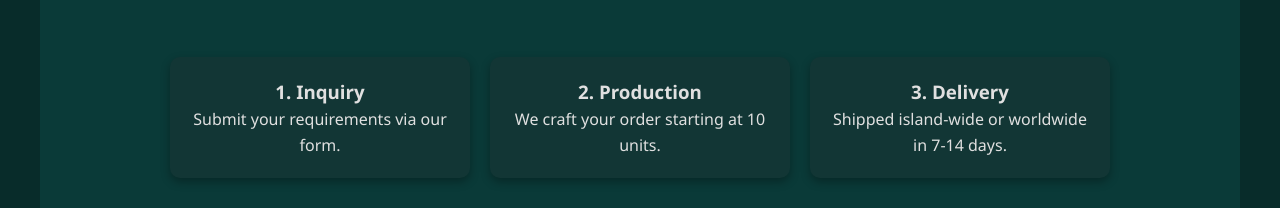
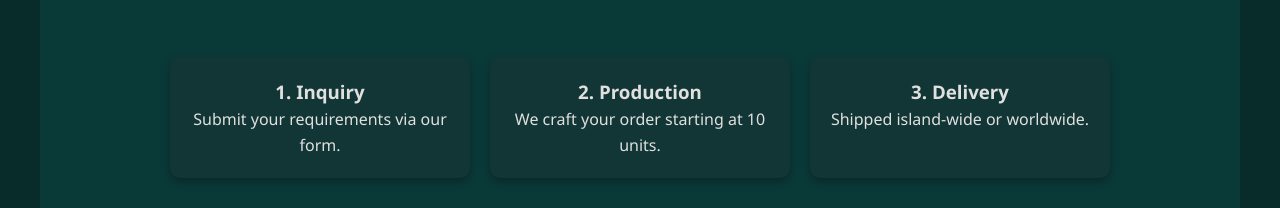
Before and after one commit to codeDJP/godolken, a plain HTML site: page index.html in a window 1280 px wide. Shown: the part 1744-1952 px from the top of the page. Drawn offline with nearby package versions, Linux system fonts and the light colour scheme.

Commit message:
Update index.html

```diff
--- a/index.html
+++ b/index.html
@@ -114,7 +114,7 @@
                 </article>
                 <article class="step">
                     <h3>3. Delivery</h3>
-                    <p>Shipped island-wide or worldwide in 7-14 days.</p>
+                    <p>Shipped island-wide or worldwide.</p>
                 </article>
             </div>
             <div class="terms-hours">
```
